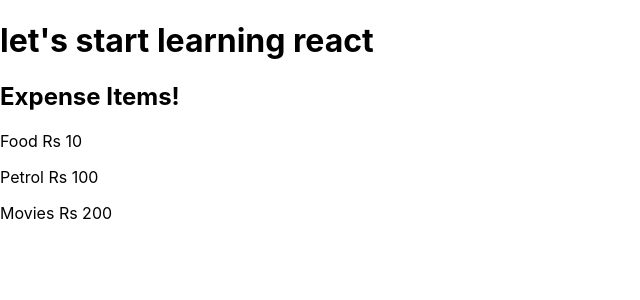
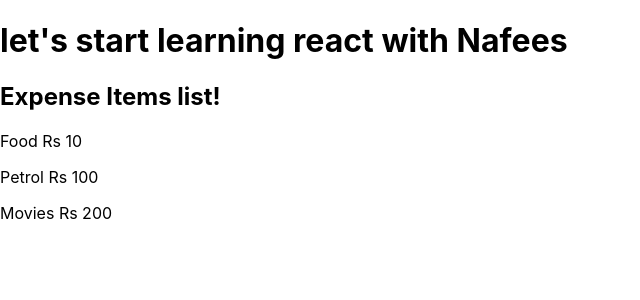
Before and after one commit to Chiksinafees/reactrepo, a React (Create React App) app: page / in a window 1280 px wide. Shown: the top 300 px of the page, without its empty margins (0-640 px from the left). Built offline with nearby package versions, Linux system fonts and the light colour scheme.

Commit message:
expense added

```diff
--- a/src/App.js
+++ b/src/App.js
@@ -3,7 +3,7 @@
 function App() {
   return (
     <div>
-      <h1>let's start learning react</h1>
+      <h1>let's start learning react with Nafees</h1>
       <ExpenseItem></ExpenseItem>
     </div>
   );
--- a/src/Expense/ExpenseItem.js
+++ b/src/Expense/ExpenseItem.js
@@ -3,7 +3,7 @@
 function Expense() {
 
     return (
-        <div><h2>Expense Items!</h2>
+        <div><h2>Expense Items list!</h2>
         <p>Food Rs 10</p>
         <p>Petrol Rs 100</p>
         <p>Movies Rs 200</p>
```
